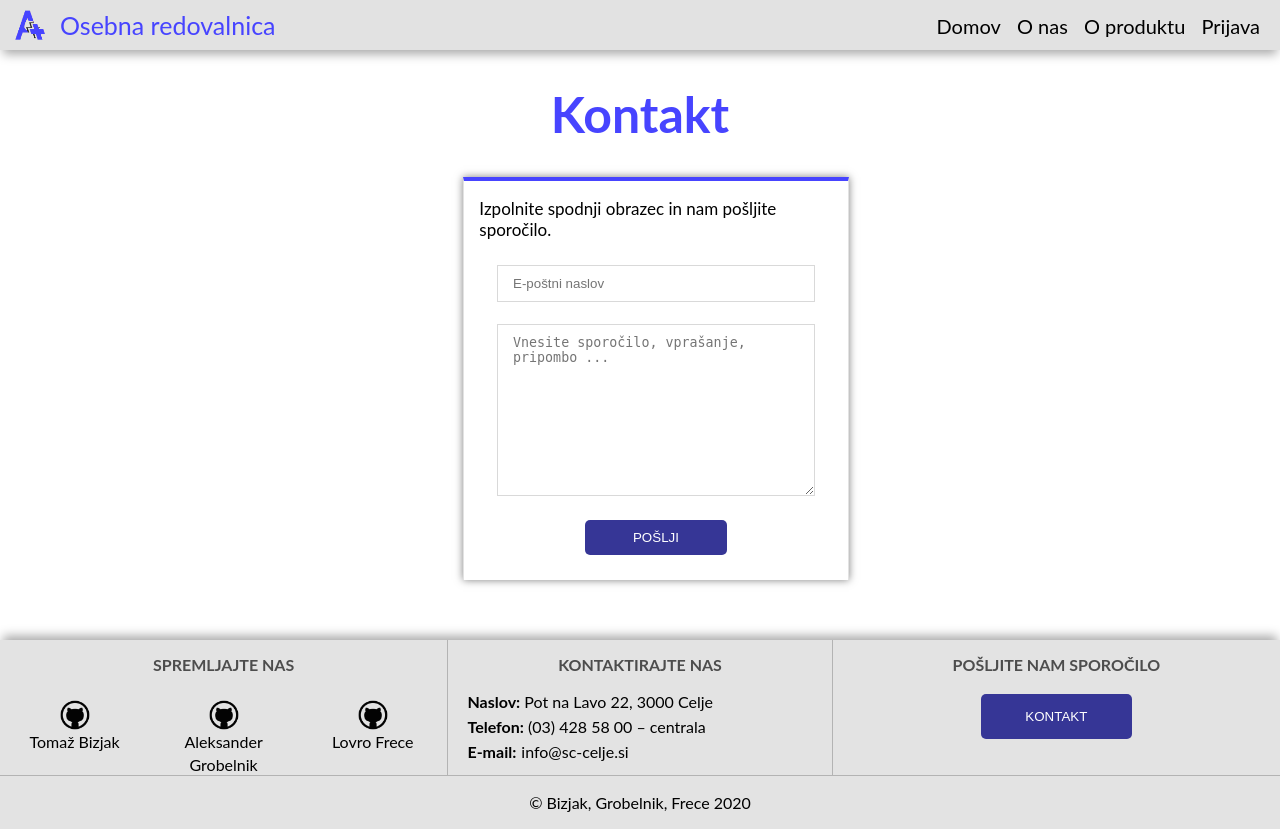
After one commit to EncryptedShoesHD/maturitetna_naloga, a PHP site: page /contact_us.php in a window 1280 px wide. The commit adds this page. Run offline with PHP 8.4, Linux system fonts and the light colour scheme.

Commit message:
Added a contact form.

```diff
--- /dev/null
+++ b/contact_us.php
@@ -0,0 +1,24 @@
+<?php
+  $rootFolder = "./";
+?>
+
+<html>
+  <head>
+    <link rel="stylesheet" type="text/css" href=<?php echo $rootFolder . "css/style.css"; ?>>
+    <link rel="shortcut icon" type="image/png" href=<?php echo $rootFolder . "images/logo.png"; ?>>
+    <title>Osebna redovalnica A+</title>
+  </head>
+  <body>
+    <?php include($rootFolder . 'includes/site-parts/navbar.php'); ?>
+    <div id="page_body">
+      <h1 id="body_title">Kontakt</h1>
+      <form id="contact">
+        <p id="instruction">Izpolnite spodnji obrazec in nam pošljite sporočilo.</p>
+        <input type="text" id="email" name="email" placeholder="E-poštni naslov" pattern="[a-z0-9._%+-]+@[a-z0-9.-]+\.[a-z]{2,4}$|" title="Vnesite veljaven e-poštni naslov, saj boste nanj dobili potrditveno e-pošto."required><br>
+        <textarea id="message" name="message" placeholder="Vnesite sporočilo, vprašanje, pripombo ..." required cols="40" rows="10"></textarea><br>
+        <input type="submit" value="POŠLJI">
+      </form>
+    </div>
+    <?php include($rootFolder . 'includes/site-parts/footer.php') ?>
+  </body>
+</html>
--- a/css/style.css
+++ b/css/style.css
@@ -145,7 +145,7 @@ h4 {
   color: #4744ff;
 }
 
-form[id='login'], form[id="register"], form[id="resetpass"] {
+form[id='login'], form[id="register"], form[id="resetpass"], form[id="contact"] {
   width: 30%;
   margin-left: calc(35%);
   border: solid 1px #e2e2e2;
@@ -157,7 +157,7 @@ form[id='login'], form[id="register"], form[id="resetpass"] {
   box-shadow: 0px 0px 8px 0px rgba(0,0,0,0.5);
 }
 
-form[id="resetpass"] {
+form[id="resetpass"], form[id="contact"] {
   margin-bottom: 60px;
 }
 
@@ -171,11 +171,14 @@ form>label {
   padding: 5px 0;
 }
 
-form>input:not([type='submit']) {
+form>input:not([type='submit']), form>textarea {
   width: 90%;
   margin: 8px 5% 14px 5%;
   border: solid 1px #d9d9d9;
   padding: 10px 15px;
+  min-width: 90%;
+  max-width: 90%;
+  min-height: 37px;
 }
 
 form>input:not([type='submit']):focus {
@@ -199,6 +202,7 @@ form>input[type='submit'] {
   padding: 10px;
 }
 
+
 #noacc_fp {
   width: 30%;
   background-color: #f2f2f2;
```
